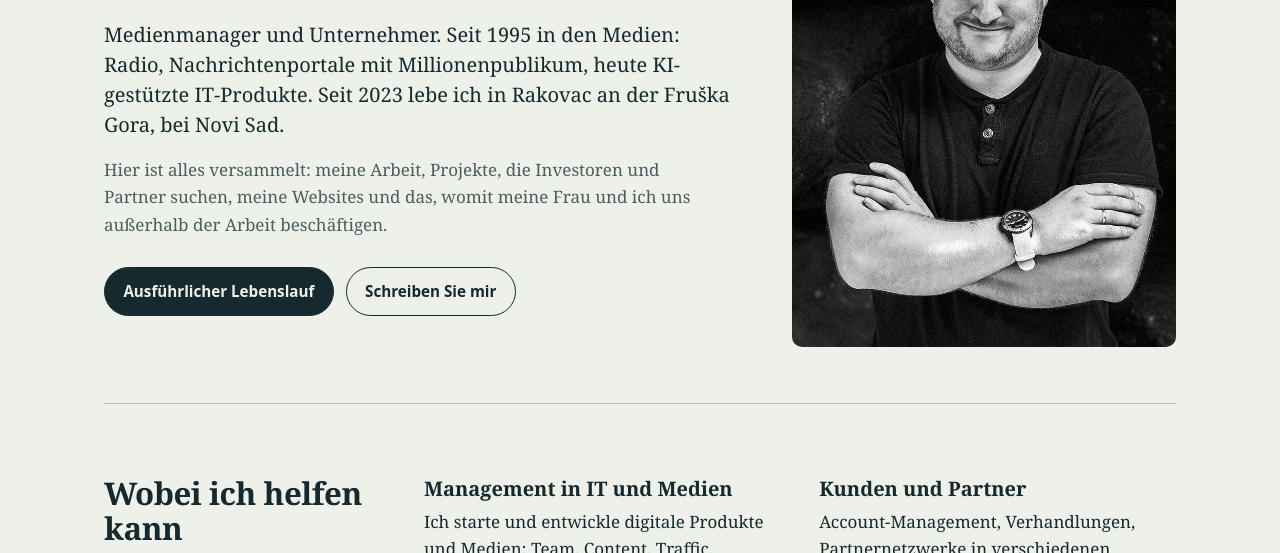
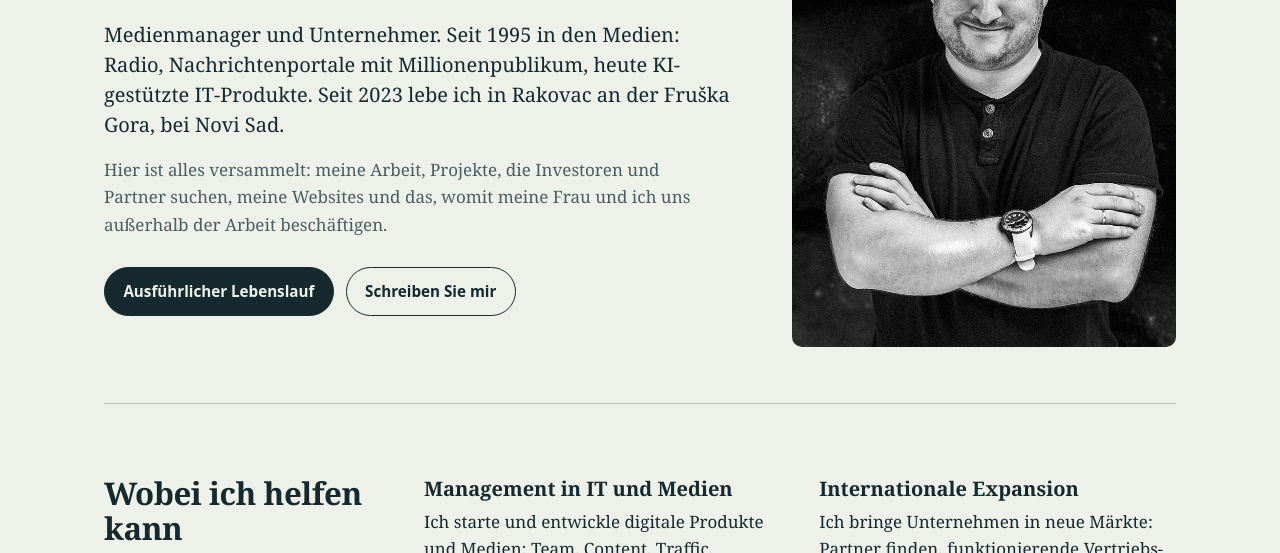
Before and after one commit to kstein78/stein.today, an Astro site: page /de/ in a window 1280 px wide. Shown: the part 262-815 px from the top of the page. Built offline with nearby package versions, Linux system fonts and the light colour scheme; Astro itself is replaced by a stand-in of ours; a web font is replaced by a local one.

Commit message:
Help block: international expansion, partner search, working models
Co-Authored-By: Claude Opus 5.5 <noreply@anthropic.com>
Claude-Session: https://claude.ai/code/session_018Up9vZDakJZzbK6EUZKEC7

```diff
--- a/src/i18n/de.ts
+++ b/src/i18n/de.ts
@@ -30,6 +30,7 @@ export default {
     intro: 'Womit man zu mir kommt — beruflich und darüber hinaus.',
     items: [
       { title: 'Management in IT und Medien', text: 'Ich starte und entwickle digitale Produkte und Medien: Team, Content, Traffic, Monetarisierung. Vom Prototyp bis zum Millionenpublikum.' },
+      { title: 'Internationale Expansion', text: 'Ich bringe Unternehmen in neue Märkte: Partner finden, funktionierende Vertriebs- und Kooperationsmodelle aufbauen. Genau das mache ich gerade für 7pro8, ein Studio für luxuriöse Fahrzeuginterieurs.' },
       { title: 'Kunden und Partner', text: 'Account-Management, Verhandlungen, Partnernetzwerke in verschiedenen Ländern und Vertragsmodelle, die sich rechnen.' },
       { title: 'Sprachen und Märkte', text: 'Ich arbeite auf Russisch, Deutsch, Englisch und Serbisch und kenne die Märkte Russlands und der GUS, Deutschlands, Serbiens und des Balkans von innen.' },
       { title: 'Naming, Branding, Websites', text: 'Ich entwickle Namen und prüfe sie auf Domains und Marken, baue Corporate Designs und Websites aus einer Hand.' },
--- a/src/i18n/en.ts
+++ b/src/i18n/en.ts
@@ -30,6 +30,7 @@ export default {
     intro: 'What people come to me for, in business and beyond.',
     items: [
       { title: 'IT and media management', text: 'I launch and grow digital products and media: team, content, traffic and monetisation. From prototype to an audience of millions.' },
+      { title: 'International expansion', text: 'I take companies into new countries: finding partners and setting up sales and cooperation models that work. That is what I am doing now for 7pro8, a luxury automotive interior studio.' },
       { title: 'Clients and partners', text: 'Account management, negotiations, partner networks across countries, and contract models that make money.' },
       { title: 'Languages and markets', text: 'I work in Russian, German, English and Serbian, and know the markets of Russia and the CIS, Germany, Serbia and the Balkans from the inside.' },
       { title: 'Naming, branding, websites', text: 'I come up with names and check them against domains and trademarks, build brand identities and make websites end to end.' },
--- a/src/i18n/ru.ts
+++ b/src/i18n/ru.ts
@@ -30,6 +30,7 @@ export default {
     intro: 'С чем ко мне приходят — по работе и не только.',
     items: [
       { title: 'Управление в IT и медиа', text: 'Запускаю и развиваю цифровые продукты и медиа: команда, контент, трафик, монетизация. От прототипа до миллионной аудитории.' },
+      { title: 'Выход на международные рынки', text: 'Вывожу компании на рынки других стран: ищу партнёров, выстраиваю рабочие схемы продаж и сотрудничества. Сейчас так работаю с 7pro8 — мастерской люксовых автомобильных интерьеров.' },
       { title: 'Работа с клиентами и партнёрами', text: 'Аккаунт-менеджмент, переговоры, партнёрские сети в разных странах, договорные модели, которые приносят прибыль.' },
       { title: 'Языки и рынки', text: 'Работаю на русском, немецком, английском и сербском. Знаю изнутри рынки России и СНГ, Германии, Сербии и Балкан.' },
       { title: 'Нейминг, брендинг, сайты', text: 'Придумываю названия и проверяю их по доменам и товарным знакам, собираю фирменный стиль, делаю сайты под ключ.' },
--- a/src/i18n/sr.ts
+++ b/src/i18n/sr.ts
@@ -31,6 +31,7 @@ export default {
     intro: 'Zbog čega mi se ljudi obraćaju — poslovno i ne samo poslovno.',
     items: [
       { title: 'Upravljanje u IT-u i medijima', text: 'Pokrećem i razvijam digitalne proizvode i medije: tim, sadržaj, saobraćaj, monetizacija. Od prototipa do milionske publike.' },
+      { title: 'Izlazak na međunarodna tržišta', text: 'Uvodim kompanije na tržišta drugih zemalja: tražim partnere i postavljam modele prodaje i saradnje koji funkcionišu. Tako sada radim sa 7pro8, radionicom luksuznih enterijera za automobile.' },
       { title: 'Rad sa klijentima i partnerima', text: 'Account menadžment, pregovori, partnerske mreže u različitim zemljama, ugovorni modeli koji donose profit.' },
       { title: 'Jezici i tržišta', text: 'Radim na ruskom, nemačkom, engleskom i srpskom. Tržišta Rusije i ZND, Nemačke, Srbije i Balkana poznajem iznutra.' },
       { title: 'Imenovanje, brending, sajtovi', text: 'Smišljam nazive i proveravam ih kroz domene i žigove, pravim vizuelni identitet i sajtove od početka do kraja.' },
--- a/src/layouts/Base.astro
+++ b/src/layouts/Base.astro
@@ -35,7 +35,7 @@ const built = new Date().toISOString().slice(0, 10);
     '@context': 'https://schema.org', '@type': 'Person', name: 'Konstantin Stein',
     alternateName: ['Константин Штейн', 'Konstantin Štajn', 'Константин Штајн', 'Kosta Stein'],
     url: site, jobTitle: 'CEO, founder, media executive',
-    knowsAbout: ['IT management', 'Digital media management', 'Account management', 'Partnerships', 'Naming', 'Branding', 'Web development', 'Electric vehicles', 'Relocation to Serbia', 'Antique dolls', 'Local history of Vojvodina'],
+    knowsAbout: ['IT management', 'Digital media management', 'International expansion', 'Partner search', 'Account management', 'Partnerships', 'Naming', 'Branding', 'Web development', 'Electric vehicles', 'Relocation to Serbia', 'Antique dolls', 'Local history of Vojvodina'],
     knowsLanguage: ['ru', 'de', 'en', 'sr', 'uk'],
     worksFor: { '@type': 'Organization', name: 'Optilife', url: 'https://optilife.rs' },
     address: { '@type': 'PostalAddress', addressLocality: 'Rakovac', addressCountry: 'RS' },
--- a/src/styles/global.css
+++ b/src/styles/global.css
@@ -203,7 +203,7 @@ a:hover { color: var(--bermet); text-decoration-color: currentColor; }
 
 /* ——— чем могу быть полезен ——— */
 .help-grid { list-style: none; margin: 0; padding: 0; display: grid; gap: 1.6rem 2.4rem; }
-@media (min-width: 640px) { .help-grid { grid-template-columns: repeat(2, minmax(0, 1fr)); } }
+@media (min-width: 640px) { .help-grid { grid-template-columns: repeat(2, minmax(0, 1fr)); } .help-grid li:last-child:nth-child(odd) { grid-column: 1 / -1; } }
 .help h3 { font-size: var(--s1); line-height: 1.3; margin: 0 0 0.35rem; font-weight: 700; }
 .help p { margin: 0; }
 .help-extra { display: grid; gap: 1.2rem 2.4rem; margin-top: 2.2rem; }
```
